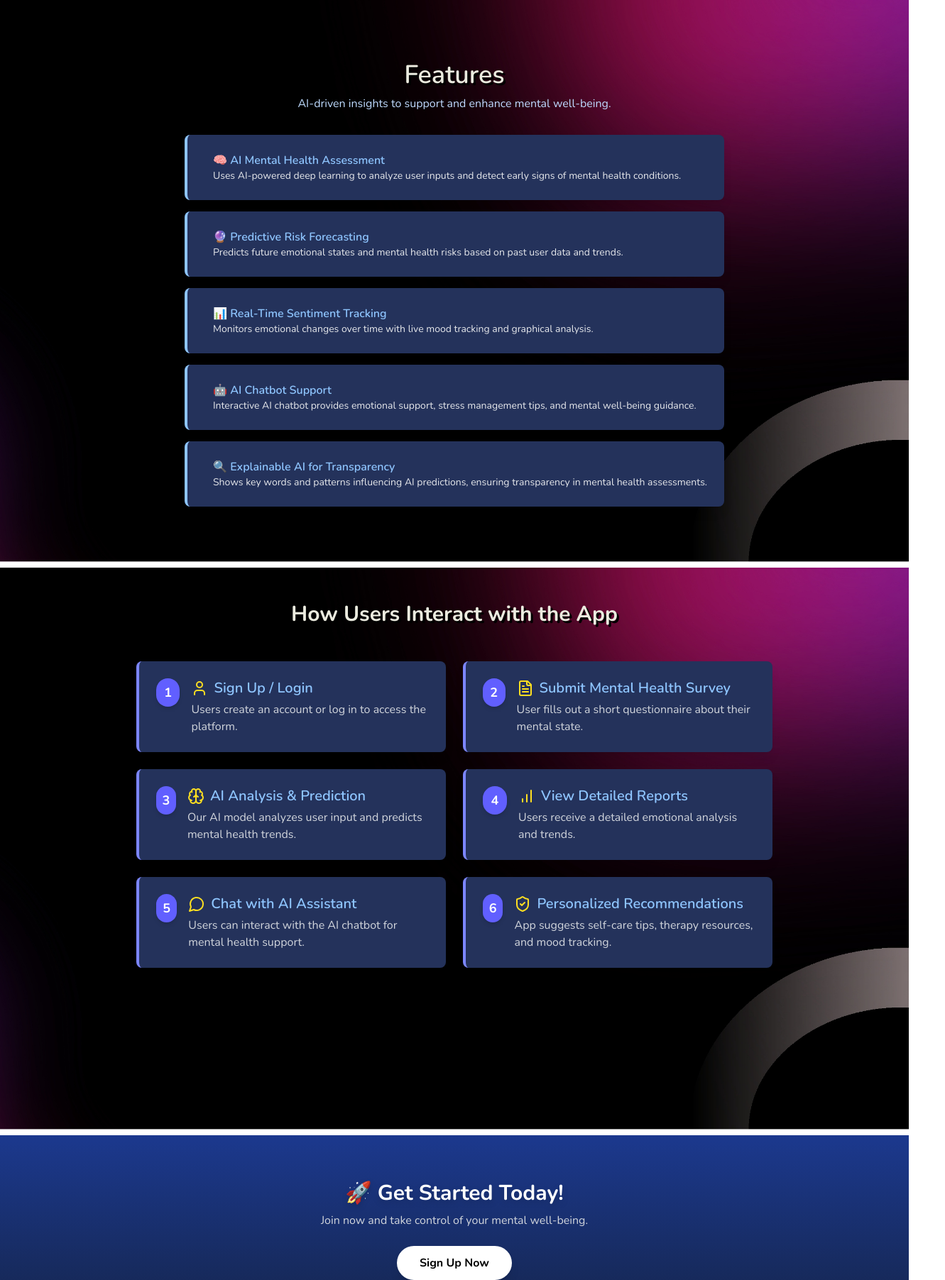
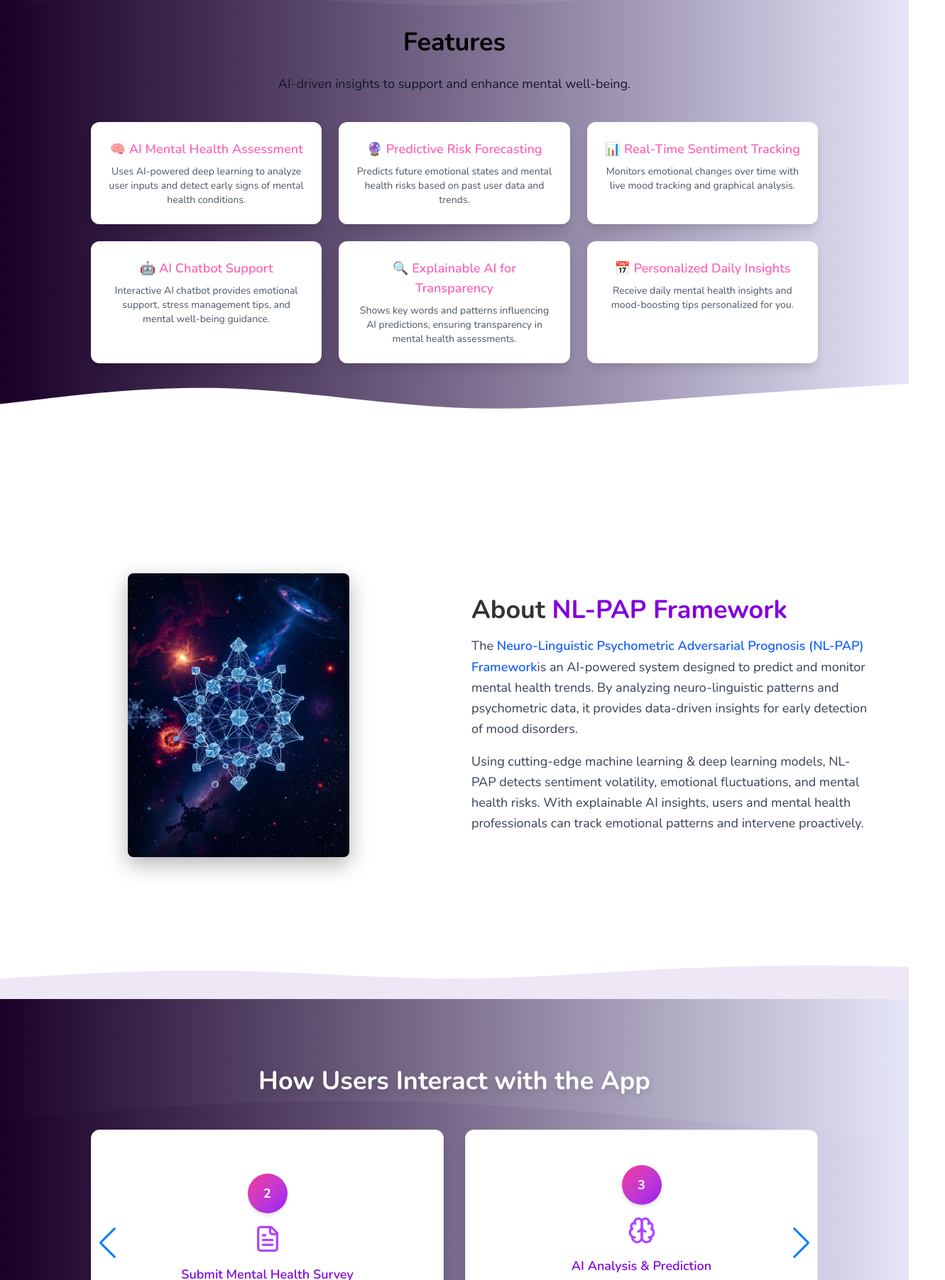
Before and after one commit to srimathy18/Mindguard, a React (Vite) app in the folder frontend/: page / in a window 1280 px wide. Shown: the part 856-2660 px from the top of the page at 71% size, 1331 px wide, since content can reach past the window. Built offline with nearby package versions, Linux system fonts and the light colour scheme.

Commit message:
changes were made on the feature page

```diff
--- a/frontend/src/App.jsx
+++ b/frontend/src/App.jsx
@@ -6,7 +6,7 @@ const App = () => {
   // Initialize token from localStorage for persistent login state
   const [token, setToken] = useState(localStorage.getItem("token"));
 
-  // Helper to update token both in state and localStorage
+  // Help to update token both in state and localStorage
   const setTokenAndStore = (token) => {
     if (token) {
       localStorage.setItem("token", token);
--- a/frontend/src/components/Feature.jsx
+++ b/frontend/src/components/Feature.jsx
@@ -2,104 +2,91 @@ import React from "react";
 import { motion } from "framer-motion";
 
 const featuresData = [
-  {
-    title: "🧠 AI Mental Health Assessment",
-    description: "Uses AI-powered deep learning to analyze user inputs and detect early signs of mental health conditions.",
-  },
-  {
-    title: "🔮 Predictive Risk Forecasting",
-    description: "Predicts future emotional states and mental health risks based on past user data and trends.",
-  },
-  {
-    title: "📊 Real-Time Sentiment Tracking",
-    description: "Monitors emotional changes over time with live mood tracking and graphical analysis.",
-  },
-  {
-    title: "🤖 AI Chatbot Support",
-    description: "Interactive AI chatbot provides emotional support, stress management tips, and mental well-being guidance.",
-  },
-  {
-    title: "🔍 Explainable AI for Transparency",
-    description: "Shows key words and patterns influencing AI predictions, ensuring transparency in mental health assessments.",
-  },
-];
-
-// Define hover styles
-const hoverEffects = [
-  "hover:bg-blue-800 hover:shadow-blue-500",
-  "hover:bg-indigo-800 hover:shadow-indigo-500",
-  "hover:bg-purple-800 hover:shadow-purple-500",
-  "hover:bg-teal-800 hover:shadow-teal-500",
-  "hover:bg-cyan-800 hover:shadow-cyan-500",
+  { title: "🧠 AI Mental Health Assessment", description: "Uses AI-powered deep learning to analyze user inputs and detect early signs of mental health conditions." },
+  { title: "🔮 Predictive Risk Forecasting", description: "Predicts future emotional states and mental health risks based on past user data and trends." },
+  { title: "📊 Real-Time Sentiment Tracking", description: "Monitors emotional changes over time with live mood tracking and graphical analysis." },
+  { title: "🤖 AI Chatbot Support", description: "Interactive AI chatbot provides emotional support, stress management tips, and mental well-being guidance." },
+  { title: "🔍 Explainable AI for Transparency", description: "Shows key words and patterns influencing AI predictions, ensuring transparency in mental health assessments." },
+  { title: "📅 Personalized Daily Insights", description: "Receive daily mental health insights and mood-boosting tips personalized for you." },
 ];
 
 const Feature = () => {
   return (
+    <div className="relative bg-gradient-to-r from-[#1A0128] to-[#E6E6FA] text-white py-24 overflow-hidden">
+      {/* Top Wave with Smooth Gradient */}
+      <svg
+        className="absolute top-0 left-0 w-full h-24 -mt-1"
+        viewBox="0 0 1440 320"
+        preserveAspectRatio="none"
+      >
+        <path
+          fill="url(#smoothGradient)"
+          fillOpacity="1"
+          d="M0,224L60,213.3C120,203,240,181,360,186.7C480,192,600,224,720,224C840,224,960,192,1080,176C1200,160,1320,160,1380,165.3L1440,170V0H0Z"
+        ></path>
+        <defs>
+          <linearGradient id="smoothGradient" x1="0%" y1="0%" x2="100%" y2="0%">
+            <stop offset="0%" style={{ stopColor: "#1A0128", stopOpacity: 1 }} />
+            <stop offset="100%" style={{ stopColor: "#E6E6FA", stopOpacity: 1 }} />
+          </linearGradient>
+        </defs>
+      </svg>
+
+      {/* Title & Description */}
       <motion.div
-      className="relative flex flex-col justify-center text-center px-6 py-12 min-h-screen w-full"
-      style={{
-        backgroundImage: 'url("1.png")',
-        backgroundSize: "cover",
-        backgroundPosition: "center",
-        backgroundRepeat: "no-repeat",
-        height: "100vh",
-        width: "100%",
-      }}
+        className="container mx-auto text-center px-4 relative z-10"
         initial={{ opacity: 0, y: 50 }}
         whileInView={{ opacity: 1, y: 0 }}
         transition={{ duration: 1, ease: "easeOut" }}
         viewport={{ once: true }}
       >
-      {/* Heading */}
         <motion.h1
-        className="text-3xl sm:text-4xl font-semibold  mb-2 text-[#EBEBDF] drop-shadow-[3px_3px_0px_rgba(0,0,0,1)]"
-        initial={{ opacity: 0, y: -20 }}
-        animate={{ opacity: 1, y: 0 }}
-        transition={{ duration: 0.8, delay: 0.2 }}
+          className="text-4xl font-bold mb-6 text-black"
+          whileHover={{ scale: 1.05 }}
+          transition={{ duration: 0.3 }}
         >
           Features
         </motion.h1>
-      <motion.p
-        className="text-md mb-8 text-blue-200"
-        initial={{ opacity: 0, y: 10 }}
-        animate={{ opacity: 1, y: 0 }}
-        transition={{ duration: 0.8, delay: 0.4 }}
-      >
-        AI-driven insights to support and enhance mental well-being.
-      </motion.p>
+        <p className="text-lg mb-10 text-gray-900">AI-driven insights to support and enhance mental well-being.</p>
 
-      {/* Feature Cards Container */}
-      <motion.div
-        className="flex flex-col gap-4 max-w-3xl mx-auto"
-        initial="hidden"
-        animate="visible"
-        variants={{
-          hidden: { opacity: 0 },
-          visible: {
-            opacity: 1,
-            transition: { staggerChildren: 0.2, delayChildren: 0.5 },
-          },
-        }}
-      >
+        {/* Feature Cards with Glow Effect */}
+        <div className="grid grid-cols-1 sm:grid-cols-2 lg:grid-cols-3 gap-6 max-w-5xl mx-auto">
           {featuresData.map((feature, index) => (
             <motion.div
               key={index}
-            className={`flex items-start bg-[#24325B] backdrop-blur-lg p-6 rounded-lg shadow-lg border-l-4 border-blue-300 transition-all duration-300
-            ${hoverEffects[index % hoverEffects.length]} hover:scale-105 hover:border-opacity-75 hover:border-2`}
-            initial={{ opacity: 0, y: 30 }}
-            whileInView={{ opacity: 1, y: 0 }}
-            transition={{ duration: 0.8, delay: index * 0.2 }}
-            viewport={{ once: true }}
+              className="bg-white p-6 rounded-xl shadow-lg text-center text-pink-400  flex flex-col items-center transition-all duration-300 hover:shadow-2xl"
+              whileHover={{
+                scale: 1.05,
+                backgroundColor: "#E6E6FA",
+                boxShadow: "0px 0px 20px 5px rgba(138, 43, 226, 0.5)",
+              }}
+              transition={{ type: "spring", stiffness: 200, damping: 10 }}
             >
-            {/* Feature Title & Description */}
-            <div className="ml-3 text-left">
-              <h2 className="text-md font-semibold text-blue-300">{feature.title}</h2>
-              <p className="text-gray-200 text-sm">{feature.description}</p>
+              <motion.h2
+                className="text-lg font-semibold transition-all duration-300 hover:text-purple-600"
+                whileHover={{ scale: 1.1 }}
+              >
+                {feature.title}
+              </motion.h2>
+              <p className="text-gray-600 mt-2 text-sm">{feature.description}</p>
+            </motion.div>
+          ))}
         </div>
       </motion.div>
-        ))}
-      </motion.div>
-    </motion.div>
+
+      {/* Bottom Wave */}
+      <svg
+        className="absolute bottom-0 left-0 w-full h-24"
+        viewBox="0 0 1440 320"
+        preserveAspectRatio="none"
+      >
+        <path
+          fill="#fff"
+          fillOpacity="1"
+          d="M0,192L60,170.7C120,149,240,107,360,117.3C480,128,600,192,720,208C840,224,960,192,1080,165.3C1200,139,1320,117,1380,106.7L1440,96V320H0Z"
+        ></path>
+      </svg>
+    </div>
   );
 };
 
--- a/frontend/src/components/Steps.jsx
+++ b/frontend/src/components/Steps.jsx
@@ -1,66 +1,79 @@
 import React from "react";
-import { motion } from "framer-motion";
+import { Swiper, SwiperSlide } from "swiper/react";
+import { Navigation, Pagination, Autoplay } from "swiper/modules";
+import "swiper/css";
+import "swiper/css/navigation";
+import "swiper/css/pagination";
 import { User, FileText, Brain, BarChart, MessageCircle, ShieldCheck } from "lucide-react";
 
 const steps = [
-  { id: 1, title: "Sign Up / Login", description: "Users create an account or log in to access the platform.", icon: <User size={32} /> },
-  { id: 2, title: "Submit Mental Health Survey", description: "User fills out a short questionnaire about their mental state.", icon: <FileText size={32} /> },
-  { id: 3, title: "AI Analysis & Prediction", description: "Our AI model analyzes user input and predicts mental health trends.", icon: <Brain size={32} /> },
-  { id: 4, title: "View Detailed Reports", description: "Users receive a detailed emotional analysis and trends.", icon: <BarChart size={32} /> },
-  { id: 5, title: "Chat with AI Assistant", description: "Users can interact with the AI chatbot for mental health support.", icon: <MessageCircle size={32} /> },
-  { id: 6, title: "Personalized Recommendations", description: "App suggests self-care tips, therapy resources, and mood tracking.", icon: <ShieldCheck size={32} /> },
-];
-
-const hoverEffects = [
-  "hover:bg-blue-800 hover:shadow-blue-500",
-  "hover:bg-indigo-800 hover:shadow-indigo-500",
-  "hover:bg-purple-800 hover:shadow-purple-500",
-  "hover:bg-teal-800 hover:shadow-teal-500",
-  "hover:bg-cyan-800 hover:shadow-cyan-500",
-  "hover:bg-gray-800 hover:shadow-gray-500",
+  { id: 1, title: "Sign Up / Login", description: "Users create an account or log in to access the platform.", icon: <User size={40} /> },
+  { id: 2, title: "Submit Mental Health Survey", description: "User fills out a short questionnaire about their mental state.", icon: <FileText size={40} /> },
+  { id: 3, title: "AI Analysis & Prediction", description: "Our AI model analyzes user input and predicts mental health trends.", icon: <Brain size={40} /> },
+  { id: 4, title: "View Detailed Reports", description: "Users receive a detailed emotional analysis and trends.", icon: <BarChart size={40} /> },
+  { id: 5, title: "Chat with AI Assistant", description: "Users can interact with the AI chatbot for mental health support.", icon: <MessageCircle size={40} /> },
+  { id: 6, title: "Personalized Recommendations", description: "App suggests self-care tips, therapy resources, and mood tracking.", icon: <ShieldCheck size={40} /> },
 ];
 
 const UserSteps = () => {
   return (
-    <div className="min-h-screen py-12 px-6 text-white"
-    style={{
-      backgroundImage: 'url("1.png")',
-      backgroundSize: "cover",
-      backgroundPosition: "center",
-      backgroundRepeat: "no-repeat"
-    }}
-  >
+    <div className="relative min-h-screen text-white bg-gradient-to-r from-[#1A0128] to-[#E6E6FA] overflow-hidden">
+      {/* SVG Waves at the Top */}
+      <div className="absolute top-0 left-0 w-full">
+        <svg viewBox="0 0 1440 320" className="w-full">
+          <path
+            fill="url(#waveGradient)"
+            fillOpacity="1"
+            d="M0,192L60,186.7C120,181,240,171,360,165.3C480,160,600,160,720,165.3C840,171,960,181,1080,192C1200,203,1320,213,1380,218.7L1440,224V0H1380C1320,0,1200,0,1080,0C960,0,840,0,720,0C600,0,480,0,360,0C240,0,120,0,60,0H0Z"
+          ></path>
+          <defs>
+            <linearGradient id="waveGradient" x1="0%" y1="0%" x2="100%" y2="0%">
+              <stop offset="0%" stopColor="#1A0128" />
+              <stop offset="100%" stopColor="#E6E6FA" />
+            </linearGradient>
+          </defs>
+        </svg>
+      </div>
 
-      <h2 className="text-3xl font-bold text-center text-[#EBEBDF]  mb-12 drop-shadow-[3px_3px_0px_rgba(0,0,0,1)]">
+      {/* Title */}
+      <h2 className="text-4xl font-bold text-center text-white pt-24 mb-12 drop-shadow-lg">
         How Users Interact with the App
       </h2>
 
-      <div className="max-w-4xl mx-auto grid grid-cols-1 md:grid-cols-2 gap-6">
-        {steps.map((step, index) => (
-          <motion.div
-            key={step.id}
-            className={`bg-[#24325B] backdrop-blur-lg p-6 rounded-lg shadow-lg flex items-start space-x-4 border-l-4 border-indigo-400 transition-all duration-300
-            ${hoverEffects[index % hoverEffects.length]} hover:scale-105 hover:border-opacity-75 hover:border-2`}
-            initial={{ opacity: 0, x: index % 2 === 0 ? -50 : 50 }}
-            whileInView={{ opacity: 1, x: 0 }}
-            transition={{ duration: 0.5, delay: index * 0.2 }}
-            viewport={{ once: true }}
+      {/* Swiper Carousel */}
+      <Swiper
+        modules={[Navigation, Pagination, Autoplay]}
+        spaceBetween={30}
+        slidesPerView={1}
+        navigation
+        pagination={{ clickable: true }}
+        autoplay={{ delay: 3000, disableOnInteraction: false }}
+        breakpoints={{
+          640: { slidesPerView: 1 },
+          1024: { slidesPerView: 2 },
+        }}
+        className="max-w-5xl mx-auto"
       >
+        {steps.map((step) => (
+          <SwiperSlide key={step.id}>
+            <div className="bg-white p-8 w-full h-[320px] flex flex-col items-center justify-center rounded-xl shadow-lg border border-gray-200 space-y-4 text-center
+              transition-all duration-300 hover:shadow-[0_0_20px_rgba(139,92,246,0.7)] hover:border-purple-400">
+
               {/* Step Number */}
-            <div className="bg-indigo-500 text-white rounded-full w-10 h-10 flex items-center justify-center text-lg font-bold shadow-md">
+              <div className="bg-gradient-to-br from-pink-500 to-purple-600 text-white rounded-full w-14 h-14 flex items-center justify-center text-lg font-bold shadow-md">
                 {step.id}
               </div>
 
-            <div>
-              <h3 className="text-xl font-semibold flex items-center space-x-2 text-blue-300">
-                {React.cloneElement(step.icon, { className: "text-yellow-300 w-6 h-6" })} {/* Icon Color */}
-                <span>{step.title}</span>
-              </h3>
-              <p className="text-gray-300 mt-1">{step.description}</p>
+              {/* Icon */}
+              <div className="text-purple-500">{step.icon}</div>
+
+              {/* Title & Description */}
+              <h3 className="text-lg font-semibold text-purple-700">{step.title}</h3>
+              <p className="text-gray-600">{step.description}</p>
             </div>
-          </motion.div>
+          </SwiperSlide>
         ))}
-      </div>
+      </Swiper>
     </div>
   );
 };
--- a/frontend/src/pages/About.jsx
+++ b/frontend/src/pages/About.jsx
@@ -3,7 +3,7 @@ import { motion } from "framer-motion";
 
 const About = () => {
   return (
-    <div className="min-h-screen flex flex-col md:flex-row items-center px-8 bg-[#0d0d2b] text-white">
+    <div className="relative from-[#E0D7FF]  to-[#F5F5F5] text-black min-h-screen flex flex-col md:flex-row items-center px-8">
 
      {/* Left Side - Image */}
 <motion.div
@@ -12,12 +12,18 @@ const About = () => {
   animate={{ opacity: 1, x: 0 }}
   transition={{ duration: 1 }}
 >
-        <img
+  <motion.img
     src="/ab.jpeg"
     alt="About Illustration"
-          className="max-w-full h-auto rounded-lg shadow-lg"
+    className="max-w-full max-h-[400px] rounded-lg shadow-[0px_10px_30px_rgba(0,0,0,0.3)]"
+    whileHover={{
+      scale: 1.05,
+      boxShadow: "0px 10px 30px rgba(0, 0, 0, 0.3)"
+    }}
+    transition={{ duration: 0.3, ease: "easeInOut" }}
   />
 </motion.div>
+
 
       {/* Right Side - Text */}
       <motion.div
@@ -26,21 +32,34 @@ const About = () => {
         animate={{ opacity: 1, x: 0 }}
         transition={{ duration: 1, delay: 0.2 }}
       >
-        <h1 className="text-4xl font-bold text-[#EBEBDF]">
-          About <span className="text-[#EBEBDF]">NL-PAP Framework</span>
+        <h1 className="text-4xl font-bold text-[#333]">
+          About <span className="text-purple-700">NL-PAP Framework</span>
         </h1>
 
-        <p className="mt-4 text-lg text-gray-300 leading-relaxed">
-          The <span className="text-blue-300 font-semibold">Neuro-Linguistic Psychometric Adversarial Prognosis (NL-PAP) Framework</span>
+        <p className="mt-4 text-lg text-gray-700 leading-relaxed">
+          The <span className="text-blue-600 font-semibold">Neuro-Linguistic Psychometric Adversarial Prognosis (NL-PAP) Framework</span>
           is an AI-powered system designed to predict and monitor mental health trends.
           By analyzing neuro-linguistic patterns and psychometric data, it provides data-driven insights for early detection of mood disorders.
         </p>
 
-        <p className="mt-4 text-lg text-gray-300 leading-relaxed">
+        <p className="mt-4 text-lg text-gray-700 leading-relaxed">
           Using cutting-edge machine learning & deep learning models, NL-PAP detects sentiment volatility, emotional fluctuations, and mental health risks.
           With explainable AI insights, users and mental health professionals can track emotional patterns and intervene proactively.
         </p>
       </motion.div>
+
+      {/* Bottom Wave */}
+      <svg
+        className="absolute bottom-0 left-0 w-full h-24"
+        viewBox="0 0 1440 320"
+        preserveAspectRatio="none"
+      >
+        <path
+          fill="#EDE7F6"
+          fillOpacity="1"
+          d="M0,224L60,213.3C120,203,240,181,360,186.7C480,192,600,224,720,224C840,224,960,192,1080,176C1200,160,1320,160,1380,165.3L1440,170V320H0Z"
+        ></path>
+      </svg>
 
     </div>
   );
--- a/frontend/src/pages/Home.jsx
+++ b/frontend/src/pages/Home.jsx
@@ -1,10 +1,10 @@
-// src/pages/Home.jsx
 import React from "react";
 import { motion } from "framer-motion";
 import Feature from "../components/Feature";
 import { useNavigate } from "react-router-dom";
 import UserSteps from "../components/Steps";
 import Footer from "../components/Footer";
+import About from "./About";
 
 const Home = () => {
   const navigate = useNavigate();
@@ -18,17 +18,20 @@ const Home = () => {
   return (
     <div className="w-full">
       {/* Hero Section */}
+      <div className="relative w-full min-h-screen flex justify-center items-center text-white">
+        {/* Background Image */}
          <div
-        className="w-full min-h-screen flex justify-center items-center text-white relative"
+          className="absolute inset-0"
           style={{
             backgroundImage: 'url("1.png")',
             backgroundSize: "cover",
             backgroundPosition: "center",
             backgroundRepeat: "no-repeat",
           }}
-      >
+        ></div>
+
         {/* Overlay Image */}
-        <div
+       { <div
           className="absolute inset-0"
           style={{
             backgroundImage: 'url("light.jpg")',
@@ -37,23 +40,7 @@ const Home = () => {
             backgroundRepeat: "no-repeat",
             opacity: 0.5,
           }}
-        ></div>
-
-        {/* Ring Image */}
-        <div className="absolute inset-0 flex items-center justify-center">
-          <img
-            src="ring.png"
-            alt="Ring Overlay"
-            style={{
-              width: "450%",
-              height: "150%",
-              filter: "grayscale(0.5) brightness(0.6)",
-              transform: "translateX(4%)",
-            }}
-          />
-        </div>
-
-
+        ></div>}
 
         {/* Heading Section */}
         <div className="max-w-3xl mx-auto text-center relative z-10 -mt-10">
@@ -83,11 +70,6 @@ const Home = () => {
             early risk detection, and proactive emotional support.
           </motion.p>
 
-
-
-
-
-
           {/* Get Started Button */}
           <motion.button
             className="mt-6 px-6 py-3 bg-white hover:bg-cyan-600 text-black font-bold rounded-full shadow-lg transition-all duration-300 ease-in-out"
@@ -100,9 +82,26 @@ const Home = () => {
             Get Started
           </motion.button>
         </div>
+
+        <svg className="absolute bottom-0 left-0 w-full h-24" viewBox="0 0 1440 320" preserveAspectRatio="none">
+  <defs>
+    <linearGradient id="gradient" x1="0%" y1="0%" x2="100%" y2="0%">
+      <stop offset="0%" style={{ stopColor: "#1A0128", stopOpacity: 1 }} />
+      <stop offset="100%" style={{ stopColor: "#E6E6FA", stopOpacity: 1 }} />
+    </linearGradient>
+  </defs>
+  <path
+    fill="url(#gradient)" // Use the defined gradient here
+    fillOpacity="1"
+    d="M0,192L60,170.7C120,149,240,107,360,117.3C480,128,600,192,720,208C840,224,960,192,1080,165.3C1200,139,1320,117,1380,106.7L1440,96V320H0Z"
+  ></path>
+</svg>
+
+
       </div>
 
       <Feature />
+      <About/>
       <UserSteps />
       <Footer />
     </div>
```
Also changed, not shown: frontend/package.json (+8 -2 lines), frontend/src/AppContent.jsx (+1 -13 lines), frontend/src/components/Footer.jsx (+9 -12 lines), frontend/src/components/Navbar.jsx (deleted, +0 -30 lines), frontend/src/index.css (+7 -0 lines), frontend/src/main.jsx (+7 -7 lines), 1 other file (tests, documents, lock files or other folders). Lines whose indentation alone changed are shown as unchanged.
